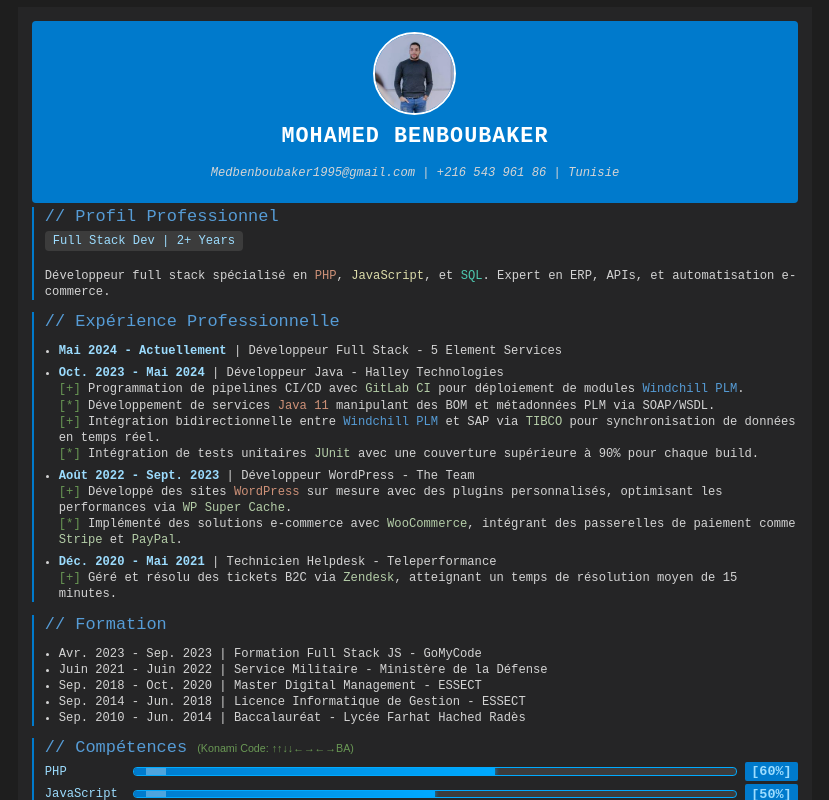
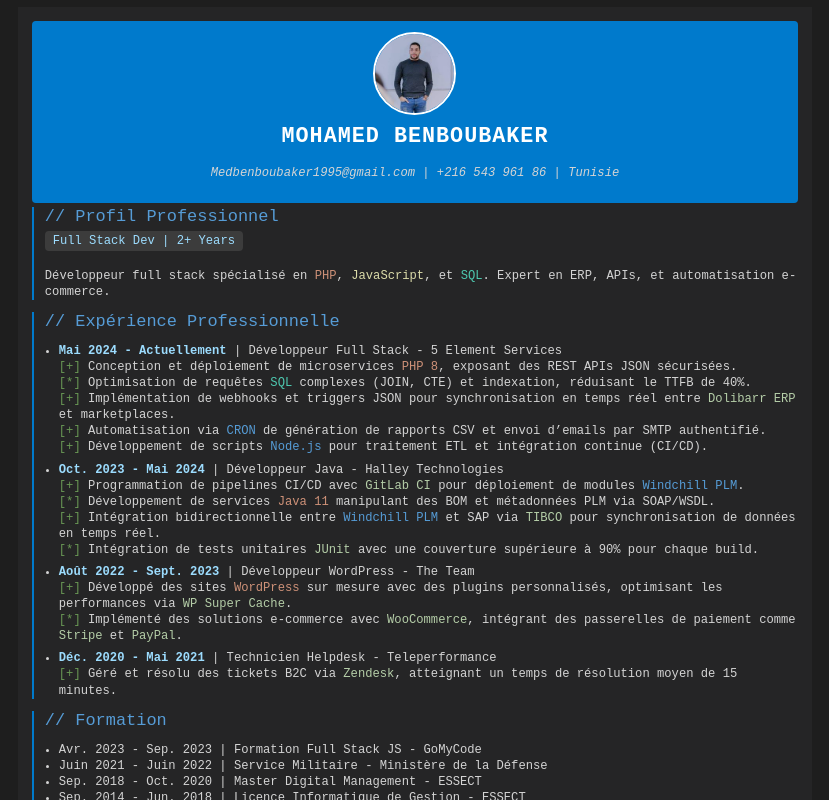
Before and after one commit to CodeShill/mohamed-benboubaker-cv, a React (Create React App) app: page / in a window 1280 px wide. Shown: the top 800 px of the page, without its empty margins (225-1054 px from the left). Built offline with nearby package versions, Linux system fonts and the light colour scheme.

Commit message:
Updated CV_Mohamed_Benboubaker.jsx with new layout

```diff
--- a/src/CV_Mohamed_Benboubaker.jsx
+++ b/src/CV_Mohamed_Benboubaker.jsx
@@ -202,7 +202,11 @@ const CV = () => {
           <ul style={{ fontSize: '0.76rem', lineHeight: '1.32', paddingLeft: '14px', color: '#d4d4d4' }}>
             <li style={{ marginBottom: '0.39rem' }}>
               <strong style={{ color: '#9cdcfe' }}>Mai 2024 - Actuellement</strong> | Développeur Full Stack - 5 Element Services<br />
-
+              <span style={{ color: '#6a9955' }}>[+] </span>Conception et déploiement de microservices <span style={{ color: '#ce9178' }}>PHP 8</span>, exposant des REST APIs JSON sécurisées.<br />
+              <span style={{ color: '#6a9955' }}>[*] </span>Optimisation de requêtes <span style={{ color: '#4ec9b0' }}>SQL</span> complexes (JOIN, CTE) et indexation, réduisant le TTFB de 40%.<br />
+              <span style={{ color: '#6a9955' }}>[+] </span>Implémentation de webhooks et triggers JSON pour synchronisation en temps réel entre <span style={{ color: '#b5cea8' }}>Dolibarr ERP</span> et marketplaces.<br />
+              <span style={{ color: '#6a9955' }}>[+] </span>Automatisation via <span style={{ color: '#569cd6' }}>CRON</span> de génération de rapports CSV et envoi d’emails par SMTP authentifié.<br />
+              <span style={{ color: '#6a9955' }}>[+] </span>Développement de scripts <span style={{ color: '#569cd6' }}>Node.js</span> pour traitement ETL et intégration continue (CI/CD).<br />
             </li>
             <li style={{ marginBottom: '0.39rem' }}>
               <strong style={{ color: '#9cdcfe' }}>Oct. 2023 - Mai 2024</strong> | Développeur Java - Halley Technologies<br />
```
